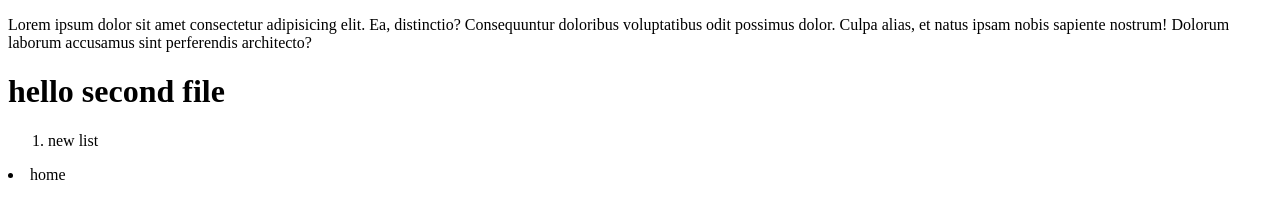
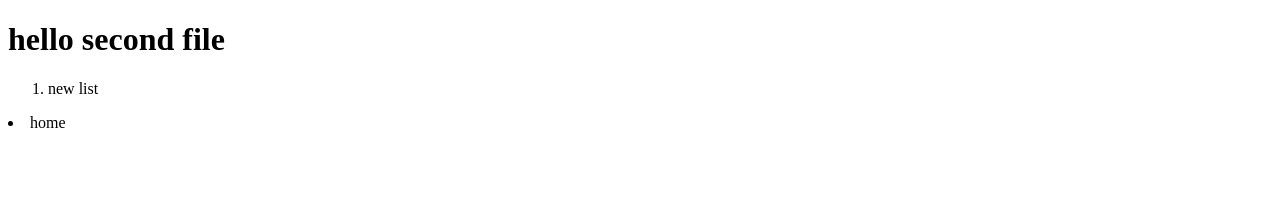
Before and after one commit to darwinMWF/demo-again-git-github, a plain HTML site: page new.html in a window 1280 px wide. Drawn offline with Linux system fonts and the light colour scheme.

Commit message:
third commit

```diff
--- a/new.html
+++ b/new.html
@@ -6,7 +6,7 @@
     <title>seocnd file</title>
 </head>
 <body>
-    <p>Lorem ipsum dolor sit amet consectetur adipisicing elit. Ea, distinctio? Consequuntur doloribus voluptatibus odit possimus dolor. Culpa alias, et natus ipsam nobis sapiente nostrum! Dolorum laborum accusamus sint perferendis architecto?</p>
+
     <h1>hello second file</h1>
     <ol>
         <li>new list</li>
```
